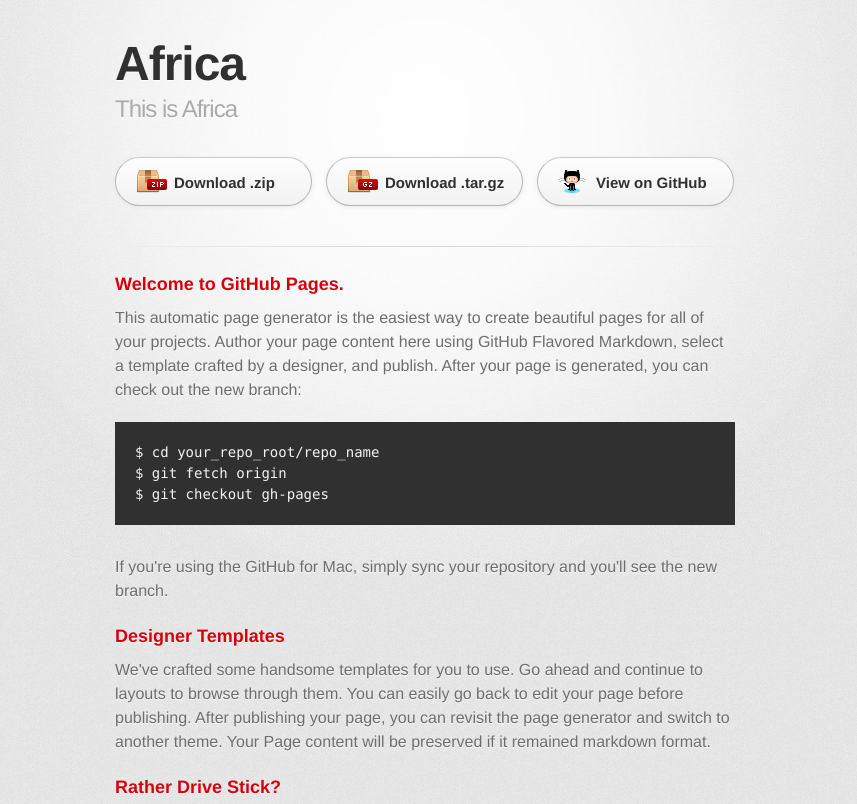
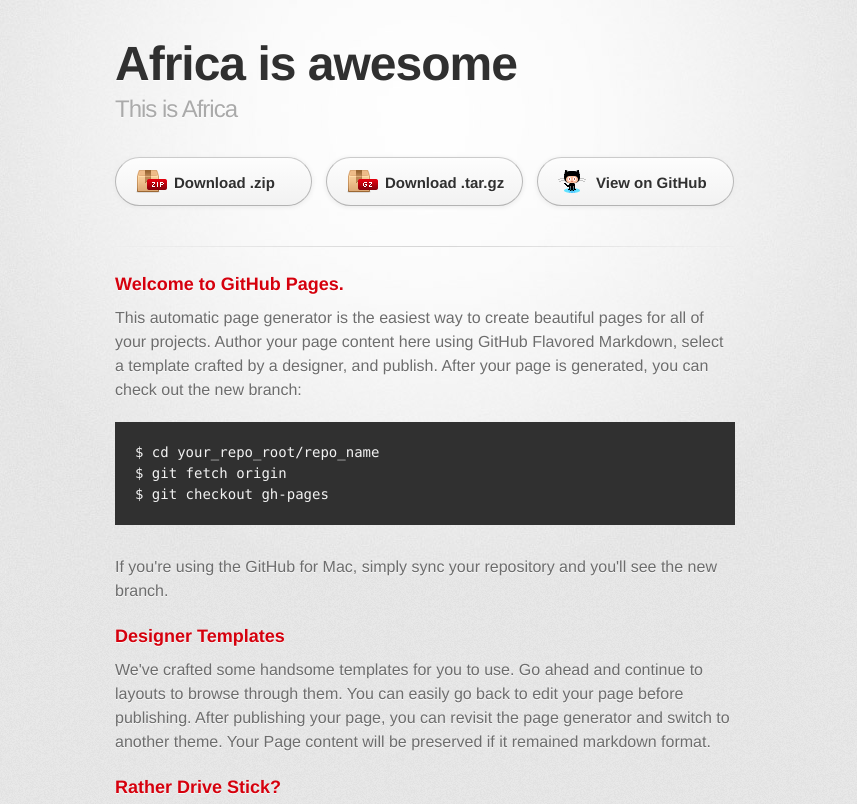
Before and after one commit to tmcmicheal/Africa, a plain HTML site: page index.html in a window 1280 px wide. Shown: the top 804 px of the page, without its empty margins (215-1072 px from the left). Drawn offline with Linux system fonts and the light colour scheme; a web font is replaced by a local one.

Commit message:
Update index.html

```diff
--- a/index.html
+++ b/index.html
@@ -18,7 +18,7 @@
       <div class="inner">
 
         <header>
-          <h1>Africa</h1>
+          <h1>Africa is awesome</h1>
           <h2>This is Africa</h2>
         </header>
 
```
